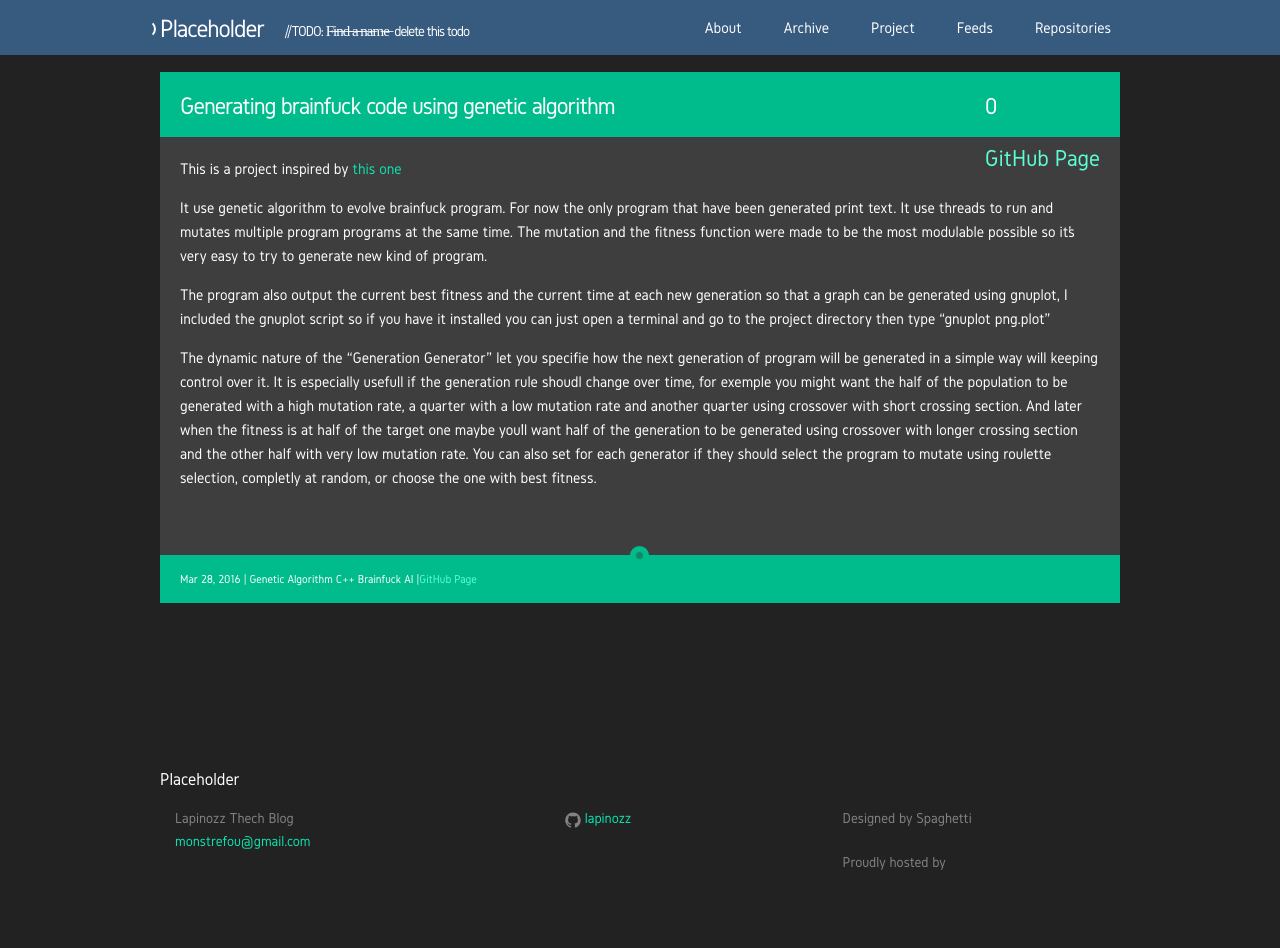
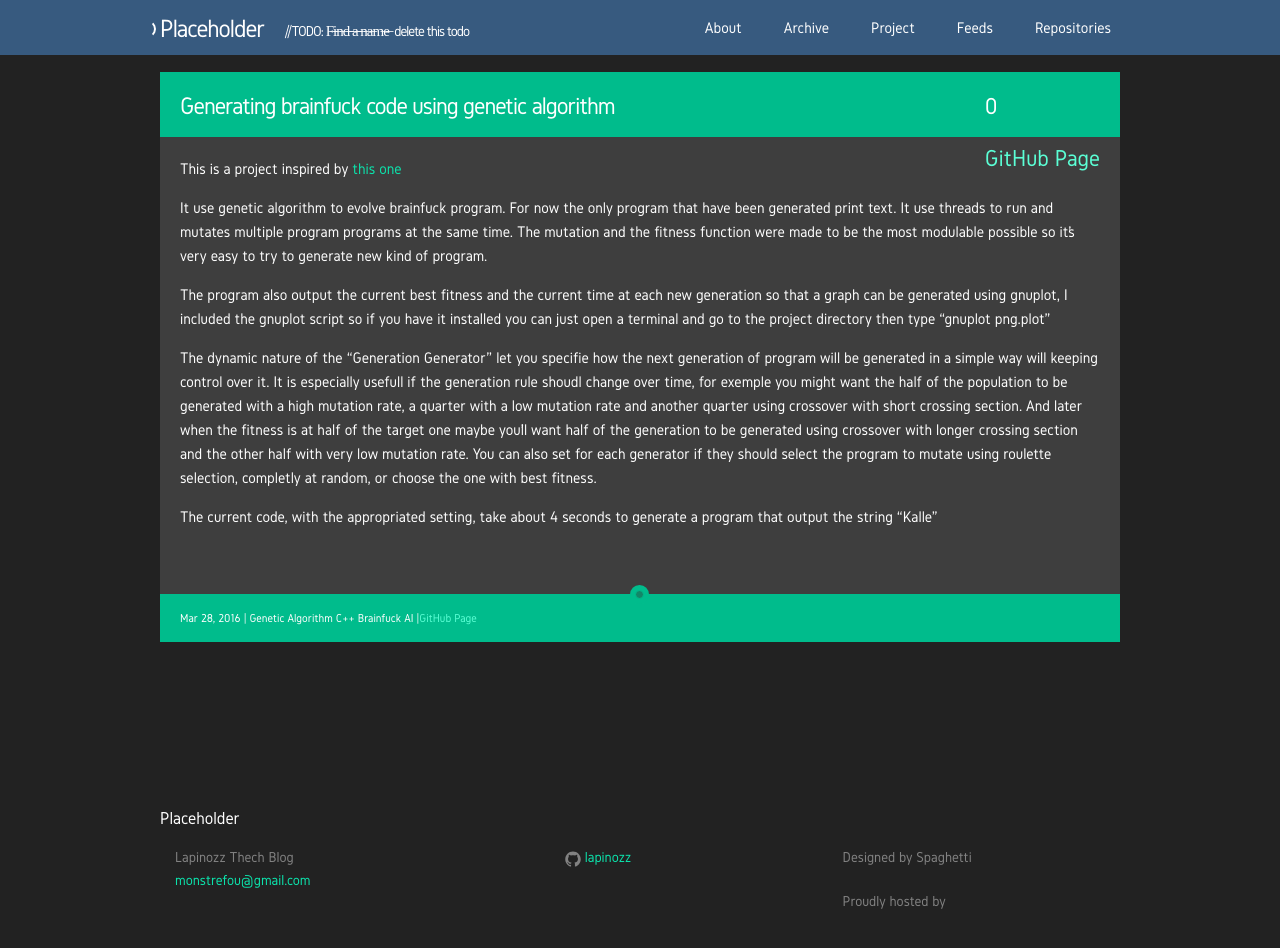
Before and after one commit to lapinozz/lapinozz.github.io, a Jekyll site: the page built from _posts/2016-03-28-generating-brainfuck-code-using-genetic-algorithm.markdown, in a window 1280 px wide and 974 px high. Shown: the top 948 px of the window. Built offline with Jekyll 4.4.1, drawn with Linux system fonts in a browser that asks for light colours; nearby versions of some CDN libraries; comment, search, counter and statistics services are not loaded; a style sheet for code colours, icons or effects is not loaded.

Commit message:
forgot some part

```diff
--- a/_posts/2016-03-28-generating-brainfuck-code-using-genetic-algorithm.markdown
+++ b/_posts/2016-03-28-generating-brainfuck-code-using-genetic-algorithm.markdown
@@ -22,6 +22,9 @@ The program also output the current best fitness and the current time at each ne
 The dynamic nature of the "Generation Generator" let you specifie how the next generation of program will be generated in a simple way will keeping control over it. It is especially usefull if the generation rule shoudl change over time, for exemple you might want the half of the population to be generated with a high mutation rate, a quarter with a low mutation rate and another quarter using crossover with short crossing section. And later when the fitness is at half of the target one maybe you'll want half of the generation to be generated using crossover with longer crossing section and the other half with very low mutation rate. You can also set for each generator if they should select the program to mutate using roulette selection, completly at random, or choose the one with best fitness.
 
 
+The current code, with the appropriated setting, take about 4 seconds to generate a program that output the string "Kalle"
+
+
 *[IRC]: Internet Relay Chat
 
 [this one]: http://www.primaryobjects.com/2013/01/27/using-artificial-intelligence-to-write-self-modifying-improving-programs/
```
